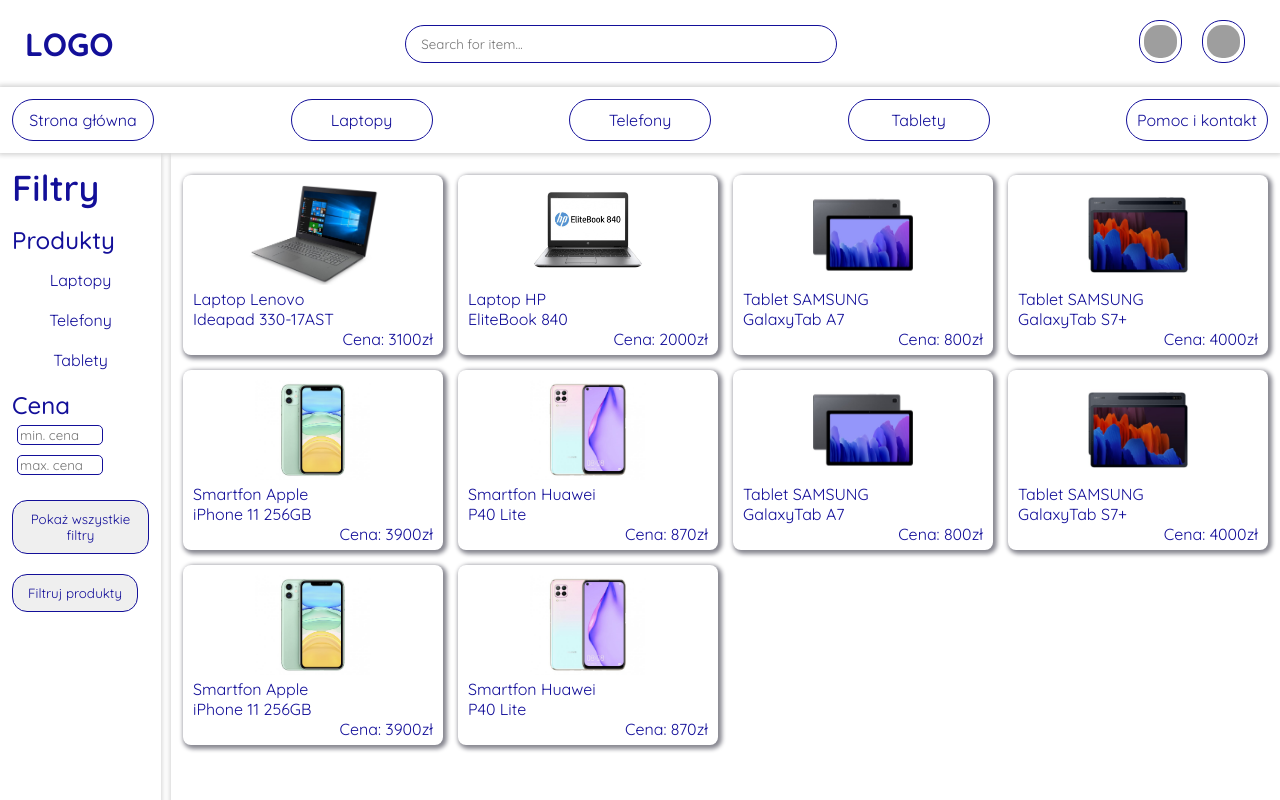
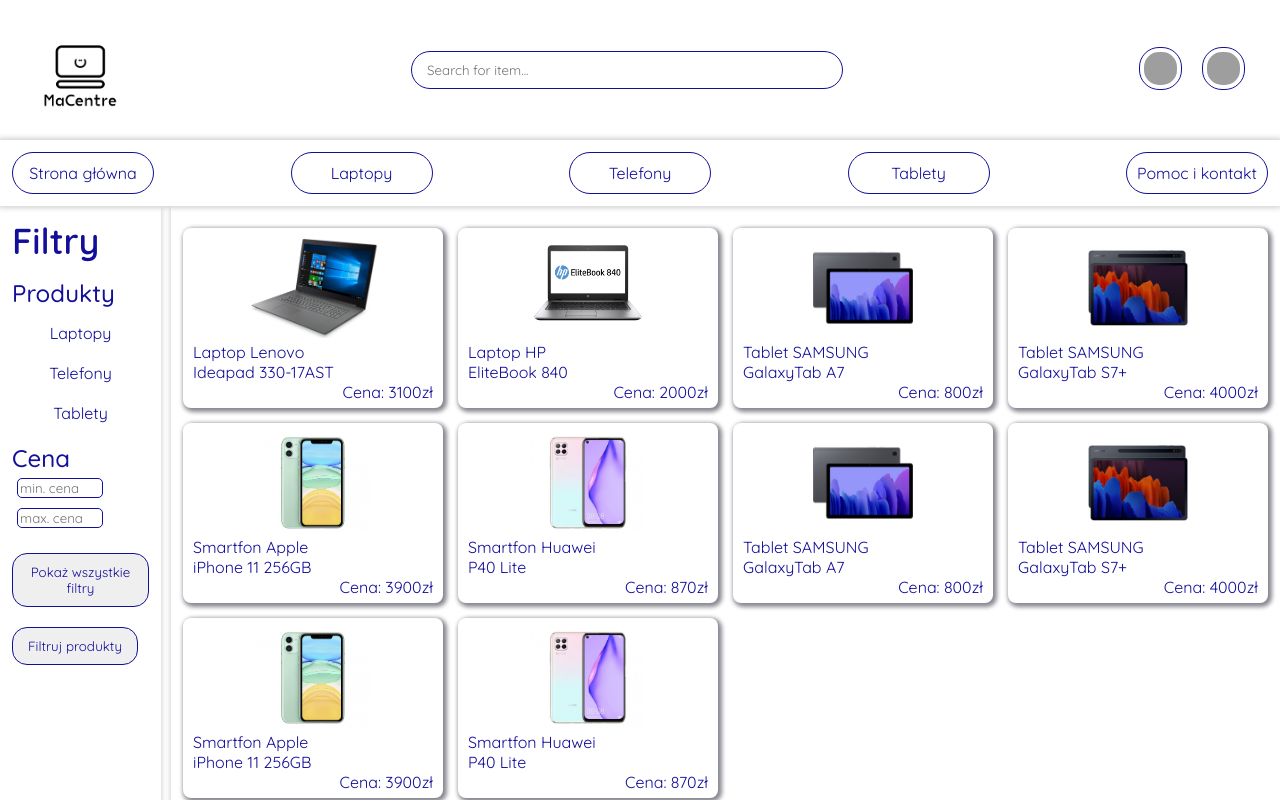
Before and after one commit to Jeremiaszmacura/Projekt-Zespolowy-PK-2021, a React (Create React App) app in the folder frontend/: page / in a window 1280 px wide. Shown: the top 800 px of the page. Built offline with nearby package versions, Linux system fonts and the light colour scheme; grey boxes are pictures that could not be loaded.

Commit message:
filtrowanie po cenie

```diff
--- a/frontend/src/components/Header.css
+++ b/frontend/src/components/Header.css
@@ -26,6 +26,13 @@
 .header .logo{
     margin: auto 0;
     margin-left: 15px;
+    max-height: 100px;
+    max-width: 100px;
+}
+
+img{
+    width: 110%;
+    height: 110%;
 }
 
 .header .icons{
--- a/frontend/src/components/Header.js
+++ b/frontend/src/components/Header.js
@@ -1,6 +1,7 @@
 import React from 'react';
 import "./Header.css";
 import SearchBar from "./SearchBar";
+import logo from './MaCentre.png'
 
 const Header = () => {
 
@@ -9,7 +10,7 @@
     return (
         <div className="header">
             <div className="logo">
-                <h1>LOGO</h1>
+                <img src={logo}/>
             </div>
             <SearchBar/>
             <div className="icons">
--- a/frontend/src/components/Product.css
+++ b/frontend/src/components/Product.css
@@ -2,6 +2,10 @@
     object-fit:contain;
     width: 100%;
     height: 100px;
+}
+
+.button{
+    text-decoration: none;
 }
 
 .productCard{
--- a/frontend/src/components/Product.js
+++ b/frontend/src/components/Product.js
@@ -1,13 +1,18 @@
 import exampleData from './exampleData';
-import React from 'react';
+import React, { useState } from 'react';
 import "./Product.css";
 
 const Product = (props) => {
+    function handleClick(id){
+        props.passedId(id)
+    }
+
     return (
         <div className="productContent">
-            {exampleData.products.map((e) =>
+            {exampleData.products.filter(p => p.cena <= props.cena.max && p.cena >= props.cena.min).map((e) =>
             {
-                return props.category === e.produkt || props.category === 'all' ?
+                return props.category === e.produkt || props.category === 'all'  ?
+                <a className="button" onClick={() => handleClick(e.id)}>
                     <div className="productCard" key={e.id}>
                         <div className="img">
                             <img className="medium" src ={e.image} alt="productimg"/>
@@ -18,6 +23,7 @@
                             <div className="price">Cena: {e.cena}zł</div>
                         </div>
                     </div>
+                </a>
                 :
                 null;
                 }
--- a/frontend/src/components/Sidebar.js
+++ b/frontend/src/components/Sidebar.js
@@ -6,7 +6,8 @@
 
     const [valueMin, setValueMin] = useState();
     const [valueMax, setValueMax] = useState();
-
+    const minn = valueMin;
+    const maxx = valueMax;
     return (
         <div className="side-bar">
             <div className="filtry">Filtry</div>
@@ -34,7 +35,10 @@
                 </form>
             </div>
             <button>Pokaż wszystkie filtry</button><br></br>
-            <button>Filtruj produkty</button>
+            <button onClick={() => props.passValue({
+                max: maxx,
+                min: minn
+            })}>Filtruj produkty</button>
         </div>
     );
 }
--- a/frontend/src/components/exampleData.js
+++ b/frontend/src/components/exampleData.js
@@ -5,7 +5,7 @@
                 produkt: 'Laptop',
                 nazwa: 'Ideapad 330-17AST',
                 marka: 'Lenovo',
-                cena: '3100',
+                cena: 3100,
                 image: '/images/laptop1.jpg'
             },
 
@@ -14,7 +14,7 @@
                 produkt: 'Laptop',
                 nazwa: 'EliteBook 840',
                 marka: 'HP',
-                cena: '2000',
+                cena: 2000,
                 image: '/images/laptop2.jpg'
             },
 
@@ -23,7 +23,7 @@
                 produkt: 'Tablet',
                 nazwa: 'GalaxyTab A7',
                 marka: 'SAMSUNG',
-                cena: '800',
+                cena: 800,
                 image: '/images/tablet.jpg'
             },
 
@@ -32,7 +32,7 @@
                 produkt: 'Tablet',
                 nazwa: 'GalaxyTab S7+',
                 marka: 'SAMSUNG',
-                cena: '4000',
+                cena: 4000,
                 image: '/images/tablet2.jpg'
             },
 
@@ -41,7 +41,7 @@
                 produkt: 'Smartfon',
                 nazwa: 'iPhone 11 256GB',
                 marka: 'Apple',
-                cena: '3900',
+                cena: 3900,
                 image: '/images/phone1.jpg'
             },
 
@@ -50,7 +50,7 @@
                 produkt: 'Smartfon',
                 nazwa: 'P40 Lite',
                 marka: 'Huawei',
-                cena: '870',
+                cena: 870,
                 image: '/images/phone2.jpg'
             },
             {
@@ -58,7 +58,7 @@
                 produkt: 'Tablet',
                 nazwa: 'GalaxyTab A7',
                 marka: 'SAMSUNG',
-                cena: '800',
+                cena: 800,
                 image: '/images/tablet.jpg'
             },
 
@@ -67,7 +67,7 @@
                 produkt: 'Tablet',
                 nazwa: 'GalaxyTab S7+',
                 marka: 'SAMSUNG',
-                cena: '4000',
+                cena: 4000,
                 image: '/images/tablet2.jpg'
             },
 
@@ -76,7 +76,7 @@
                 produkt: 'Smartfon',
                 nazwa: 'iPhone 11 256GB',
                 marka: 'Apple',
-                cena: '3900',
+                cena: 3900,
                 image: '/images/phone1.jpg'
             },
 
@@ -85,7 +85,7 @@
                 produkt: 'Smartfon',
                 nazwa: 'P40 Lite',
                 marka: 'Huawei',
-                cena: '870',
+                cena: 870,
                 image: '/images/phone2.jpg'
             }
         ]
--- a/frontend/src/routes/Content.js
+++ b/frontend/src/routes/Content.js
@@ -11,15 +11,22 @@
     // Parametr category może przyjmować: all, laptops, phones, tablets
     // Na podstawie category - narzedzie filtrowania ustawia sie na np. latptopy,
     // Zmiana w filtrze rzecz jasna powoduje, że komponent ItemList wyswietla to co nakazuje filtr.
+    const [value, setVal] = useState({
+        max: 10000,
+        min: 1
+    })
 
+    const [id, setID] = useState(0)
     return (
+        <div>
         <div className="main">
             <div className="sidebar">
-                <Sidebar/>
+                <Sidebar passValue={val => setVal({max: val.max, min: val.min})}/>
             </div>
             <div className="content">
-                <Product category = {props.category}/>
+                <Product category = {props.category} cena = {value} passedId={pId => setID(pId)}/>
             </div>
+        </div>
         </div>
     );
 };
```
Also changed, not shown: frontend/src/components/MaCentre.png (added).
